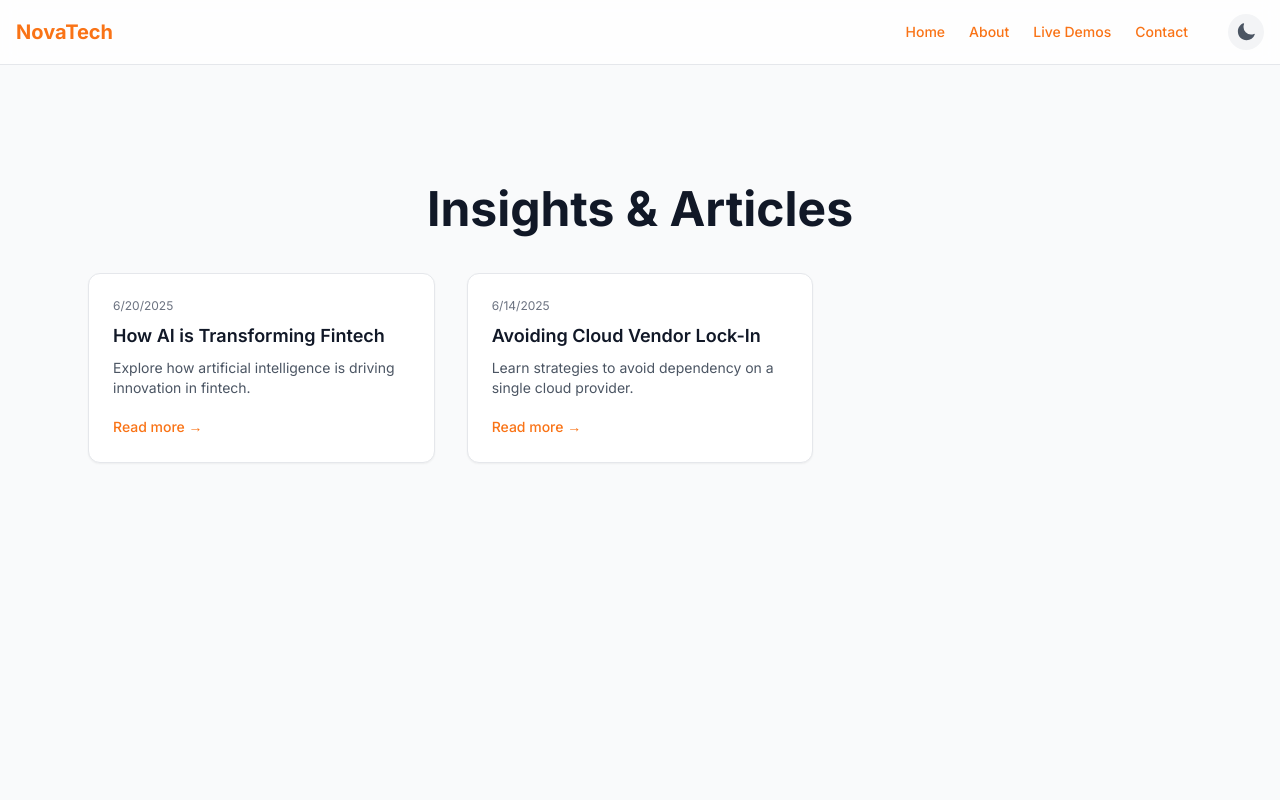
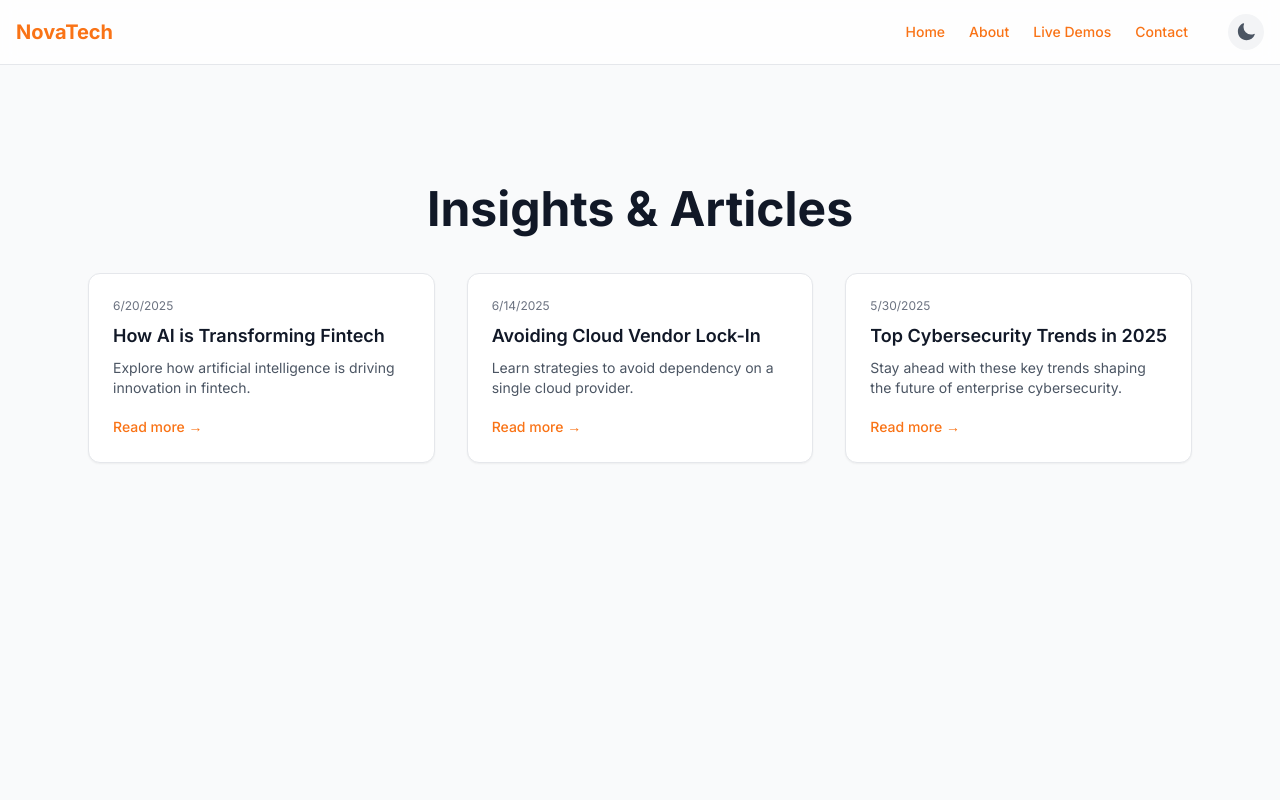
Before and after one commit to quim-romero/novatech, a React (Vite) app: page /blog in a window 1280 px wide. Shown: the top 800 px of the page. Built offline with nearby package versions, Linux system fonts and the light colour scheme.

Commit message:
Add blogPosts.js with sample post data

```diff
--- a/src/data/blogPosts.js
+++ b/src/data/blogPosts.js
@@ -4,7 +4,8 @@ const blogPosts = [
     slug: "ai-in-fintech",
     title: "How AI is Transforming Fintech",
     date: "2025-06-20",
-    preview: "Explore how artificial intelligence is driving innovation in fintech.",
+    preview:
+      "Explore how artificial intelligence is driving innovation in fintech.",
     content: `
       <p>Artificial Intelligence (AI) is revolutionizing the financial sector...</p>
       <p>NovaTech's AI experts build tailored models that integrate securely.</p>
@@ -21,6 +22,18 @@ const blogPosts = [
       <p>NovaTech helps you architect across AWS, Azure and GCP.</p>
     `,
   },
+  {
+    id: "3",
+    slug: "cybersecurity-2025",
+    title: "Top Cybersecurity Trends in 2025",
+    date: "2025-05-30",
+    preview:
+      "Stay ahead with these key trends shaping the future of enterprise cybersecurity.",
+    content: `
+      <p>Cybersecurity is more critical than ever. From zero-trust frameworks to AI-driven threat detection, 2025 is bringing a wave of change.</p>
+      <p>NovaTech delivers strategic audits, system hardening and continuous protection for enterprise infrastructure.</p>
+    `,
+  },
 ];
 
 export default blogPosts;
```
